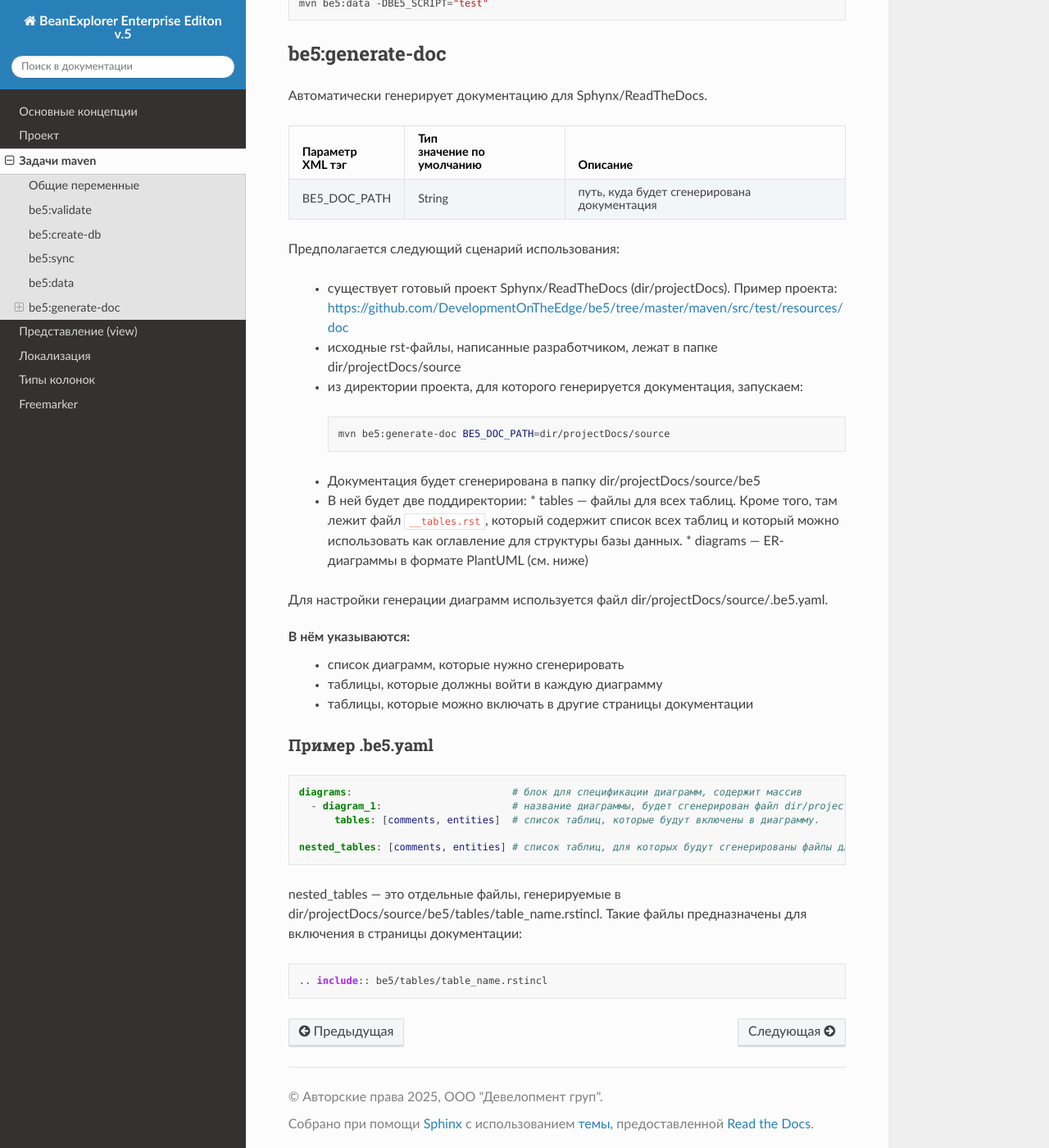
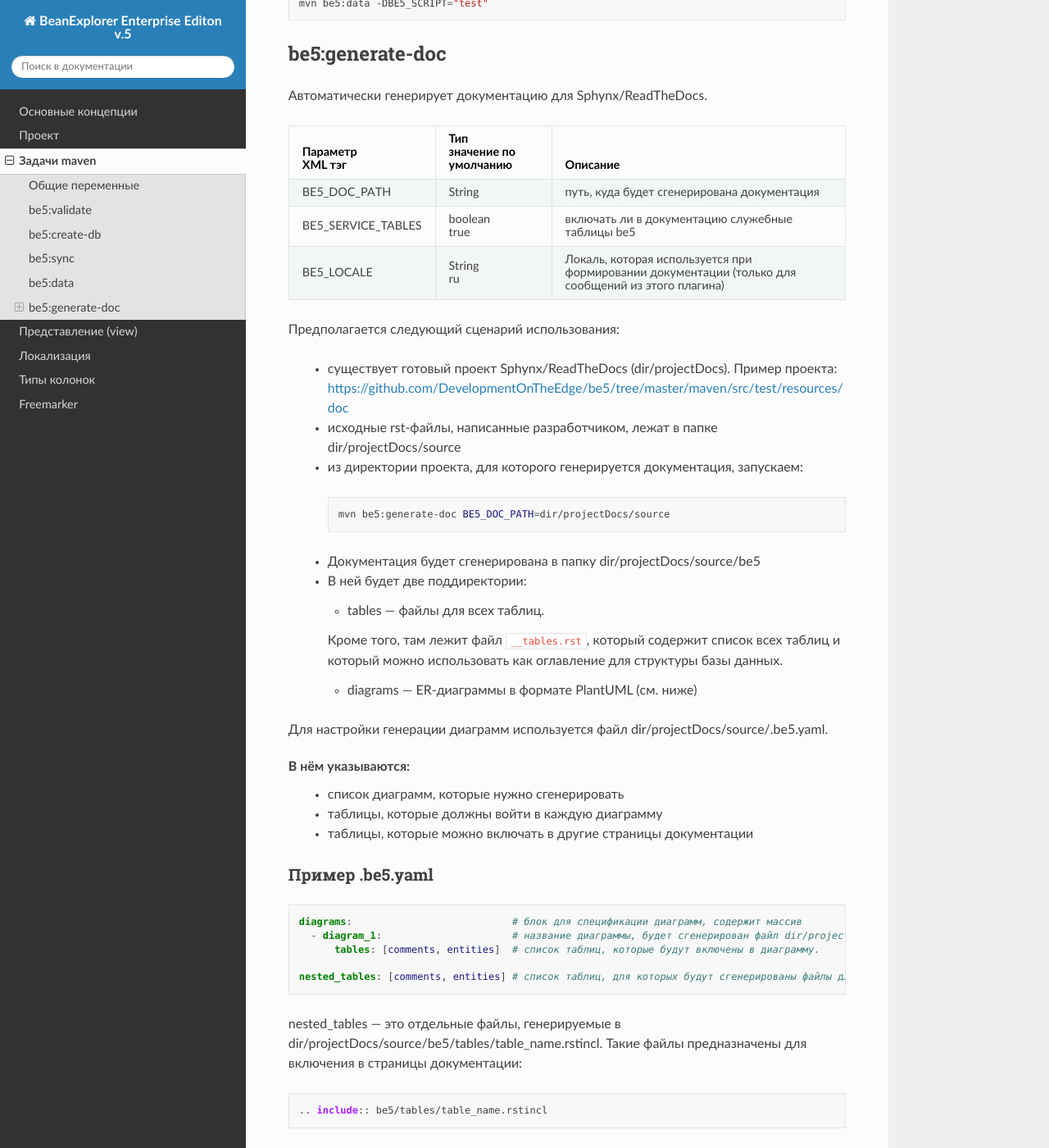
Before and after one commit to DevelopmentOnTheEdge/be5-docs, a Sphinx documentation site: the page built from source/maven.rst, in a window 1280 px wide and 1400 px high, scrolled down 2600 px. Shown: the whole window at 82% size. Built offline with Sphinx 7.4.7 and the Read the Docs theme 3.1.0, drawn with Linux system fonts in a browser that asks for light colours.

```diff
--- a/requirements.txt
+++ b/requirements.txt
@@ -2,3 +2,4 @@ recommonmark
 sphinx_markdown_tables
 sphinx_rtd_theme
 sphinxcontrib-kroki
+sphinx-simplepdf
--- a/source/conf.py
+++ b/source/conf.py
@@ -33,7 +33,8 @@ import sys, os
 extensions = [
     'recommonmark',
     'sphinx_markdown_tables',
-    'sphinxcontrib.kroki'
+    'sphinxcontrib.kroki',
+    'sphinx_simplepdf'
     ]
 
 sphinx_rtd_size_width = "90%"
--- a/source/maven.rst
+++ b/source/maven.rst
@@ -200,6 +200,16 @@ be5:generate-doc
    * - BE5_DOC_PATH
      - String
      - путь, куда будет сгенерирована документация
+   * - BE5_SERVICE_TABLES
+     - boolean
+
+       true
+     - включать ли в документацию служебные таблицы be5
+   * - BE5_LOCALE
+     - String
+
+       ru
+     - Локаль, которая используется при формировании документации (только для сообщений из этого плагина)
 
 
 Предполагается следующий сценарий использования:
@@ -215,9 +225,11 @@ be5:generate-doc
 
  * Документация будет сгенерирована в папку dir/projectDocs/source/be5
  * В ней будет две поддиректории:
+
    * tables — файлы для всех таблиц.
    Кроме того, там лежит файл ``__tables.rst``, который содержит список всех таблиц и который можно использовать
    как оглавление для структуры базы данных.
+
    * diagrams — ER-диаграммы в формате PlantUML (см. ниже)
 
 Для настройки генерации диаграмм используется файл dir/projectDocs/source/.be5.yaml.
```
